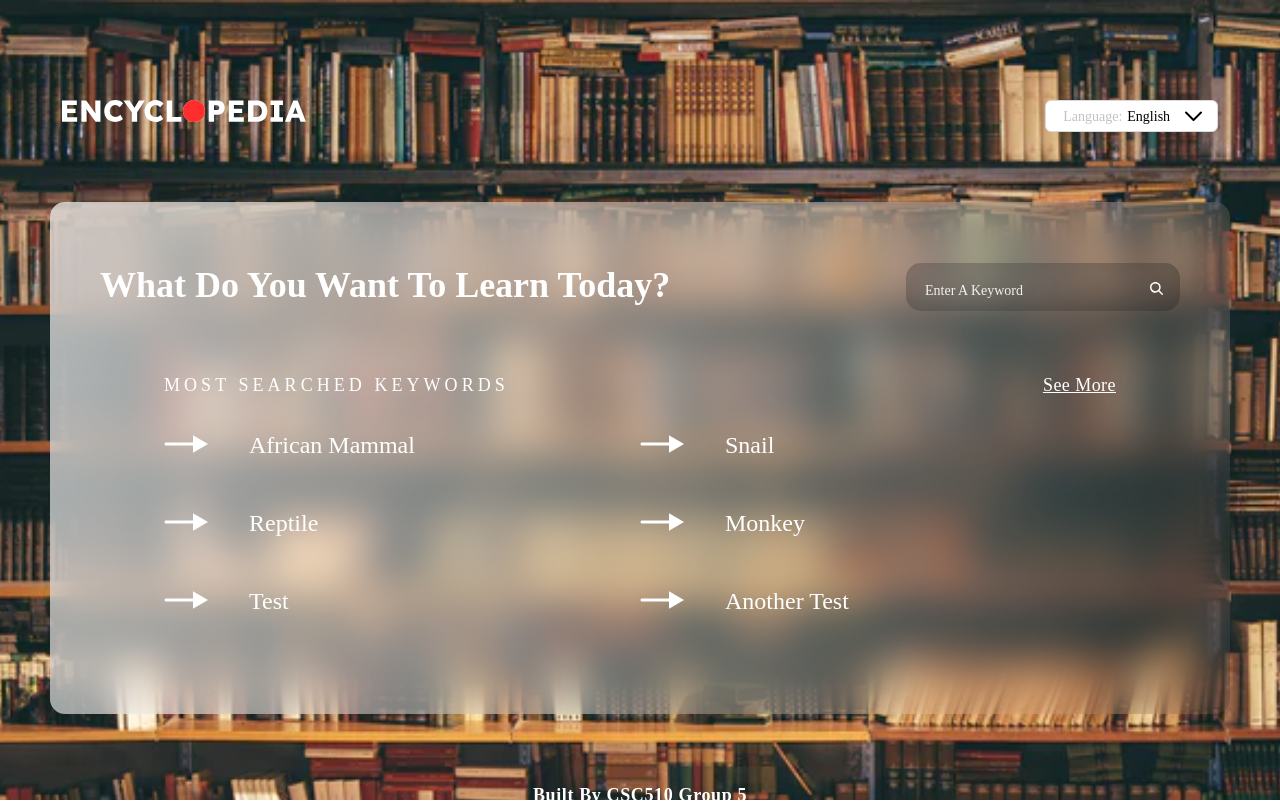
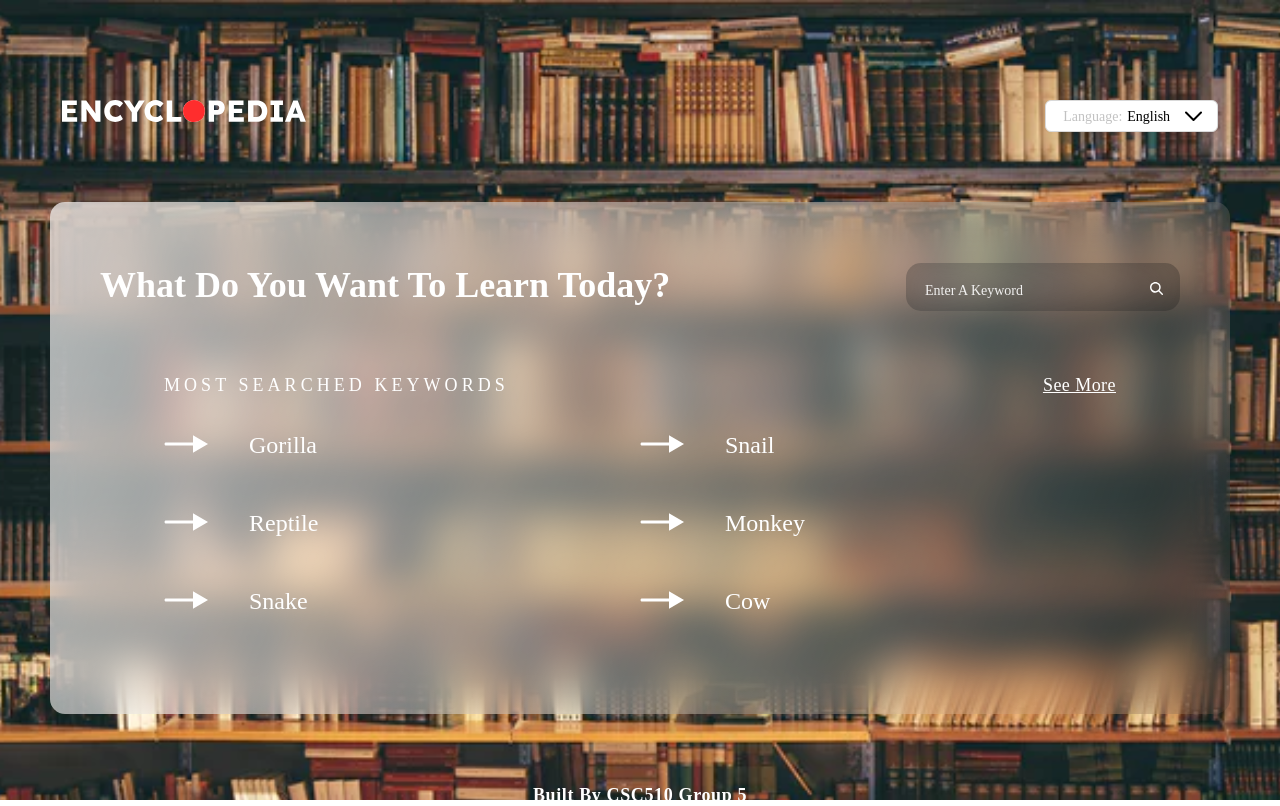
Before and after one commit to Oladiman/enclylopedia, a React (Create React App) app: page / in a window 1280 px wide. Built offline with nearby package versions, Linux system fonts and the light colour scheme.

Commit message:
Updated freq searched

```diff
--- a/src/components/Overlay.js
+++ b/src/components/Overlay.js
@@ -42,7 +42,7 @@ const FrequentlySearched = () => {
 const SampleSearch = [
   {
     id: 0,
-    searchTerm: "African Mammal",
+    searchTerm: "Gorilla",
   },
   {
     id: 1,
@@ -58,11 +58,11 @@ const SampleSearch = [
   },
   {
     id: 4,
-    searchTerm: "Test",
+    searchTerm: "Snake",
   },
   {
     id: 5,
-    searchTerm: "Another Test",
+    searchTerm: "Cow",
   },
 ];
 
```
